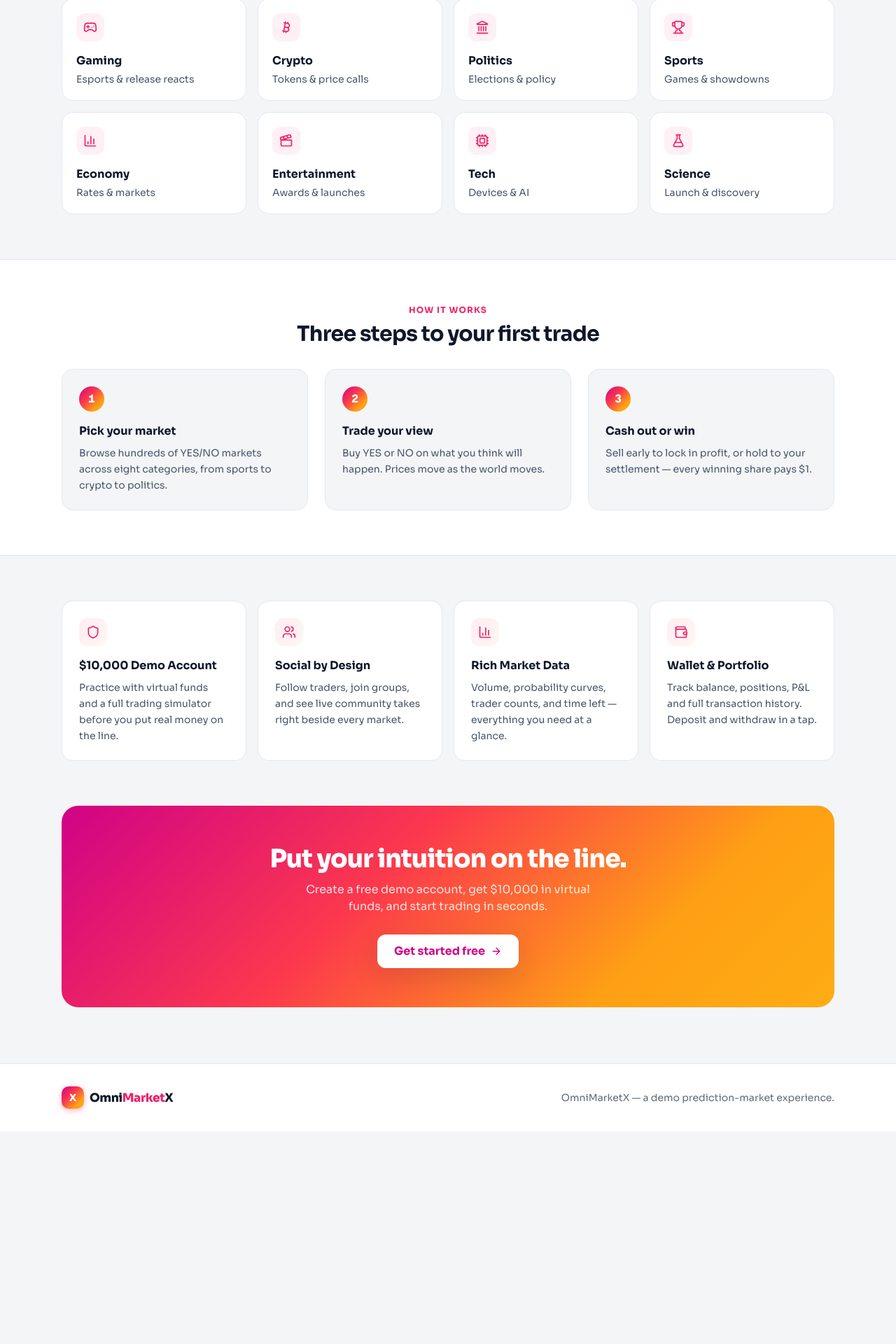
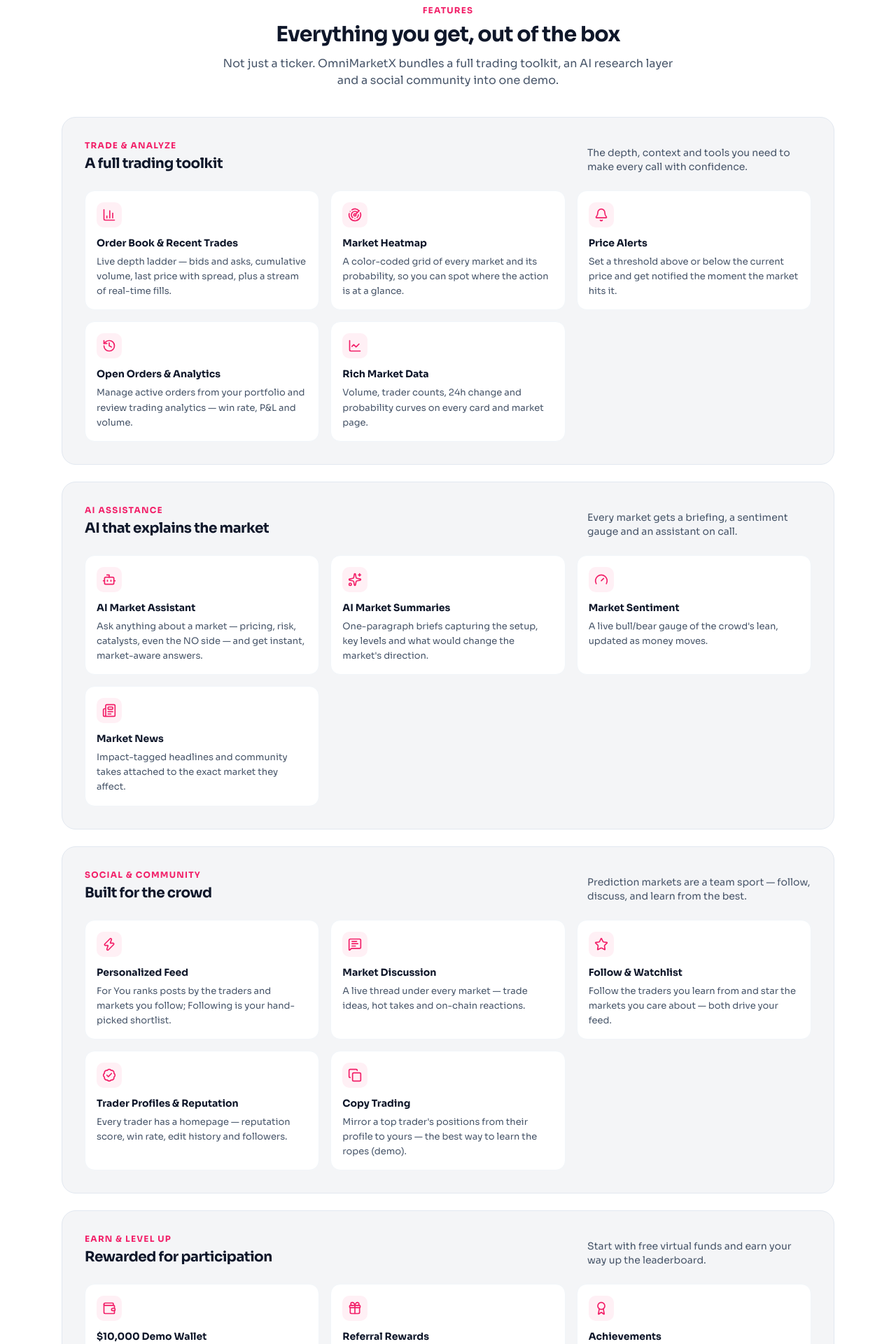
Before and after one commit to Ashwani93333/Omni-MarketX-v2, a Next.js app: page / in a window 1280 px wide. Shown: the part 789-2709 px from the top of the page at 70% size. Before the commit the page ends 2405 px from the top, so only its background shows below. Built offline with nearby package versions, Linux system fonts and the light colour scheme.

Commit message:
Enhanced the onboarding page

```diff
--- a/src/app/(marketing)/page.tsx
+++ b/src/app/(marketing)/page.tsx
@@ -1,17 +1,33 @@
 import {
   ArrowRight,
+  Award,
+  BadgeCheck,
   BarChart3,
+  Bell,
   Bitcoin,
+  Bot,
   Clapperboard,
+  Clock,
+  Copy,
   Cpu,
   FlaskConical,
   Gamepad2,
+  Gauge,
+  Gift,
+  History,
   Landmark,
+  LineChart,
+  MessageSquareText,
+  Newspaper,
+  Radar,
   Shield,
   Sparkles,
+  Star,
   Trophy,
   Users,
+  UsersRound,
   Wallet,
+  Zap,
 } from "lucide-react";
 import Link from "next/link";
 
@@ -39,37 +55,147 @@ const howItWorks = [
   {
     step: "Pick your market",
     text: "Browse hundreds of YES/NO markets across eight categories, from sports to crypto to politics.",
+    tag: "8 categories",
   },
   {
     step: "Trade your view",
     text: "Buy YES or NO on what you think will happen. Prices move as the world moves.",
+    tag: "50¢–$1 payout",
   },
   {
     step: "Cash out or win",
     text: "Sell early to lock in profit, or hold to your settlement — every winning share pays $1.",
+    tag: "24/7 trading",
   },
 ];
 
-const features = [
+const featureGroups = [
   {
-    icon: <Shield className="h-5 w-5" />,
-    title: "$10,000 Demo Account",
-    text: "Practice with virtual funds and a full trading simulator before you put real money on the line.",
+    eyebrow: "Trade & Analyze",
+    title: "A full trading toolkit",
+    description:
+      "The depth, context and tools you need to make every call with confidence.",
+    features: [
+      {
+        icon: <BarChart3 className="h-5 w-5" />,
+        title: "Order Book & Recent Trades",
+        text: "Live depth ladder — bids and asks, cumulative volume, last price with spread, plus a stream of real-time fills.",
       },
       {
-    icon: <Users className="h-5 w-5" />,
-    title: "Social by Design",
-    text: "Follow traders, join groups, and see live community takes right beside every market.",
+        icon: <Radar className="h-5 w-5" />,
+        title: "Market Heatmap",
+        text: "A color-coded grid of every market and its probability, so you can spot where the action is at a glance.",
       },
       {
-    icon: <BarChart3 className="h-5 w-5" />,
-    title: "Rich Market Data",
-    text: "Volume, probability curves, trader counts, and time left — everything you need at a glance.",
+        icon: <Bell className="h-5 w-5" />,
+        title: "Price Alerts",
+        text: "Set a threshold above or below the current price and get notified the moment the market hits it.",
       },
       {
+        icon: <History className="h-5 w-5" />,
+        title: "Open Orders & Analytics",
+        text: "Manage active orders from your portfolio and review trading analytics — win rate, P&L and volume.",
+      },
+      {
+        icon: <LineChart className="h-5 w-5" />,
+        title: "Rich Market Data",
+        text: "Volume, trader counts, 24h change and probability curves on every card and market page.",
+      },
+    ],
+  },
+  {
+    eyebrow: "AI Assistance",
+    title: "AI that explains the market",
+    description:
+      "Every market gets a briefing, a sentiment gauge and an assistant on call.",
+    features: [
+      {
+        icon: <Bot className="h-5 w-5" />,
+        title: "AI Market Assistant",
+        text: "Ask anything about a market — pricing, risk, catalysts, even the NO side — and get instant, market-aware answers.",
+      },
+      {
+        icon: <Sparkles className="h-5 w-5" />,
+        title: "AI Market Summaries",
+        text: "One-paragraph briefs capturing the setup, key levels and what would change the market's direction.",
+      },
+      {
+        icon: <Gauge className="h-5 w-5" />,
+        title: "Market Sentiment",
+        text: "A live bull/bear gauge of the crowd's lean, updated as money moves.",
+      },
+      {
+        icon: <Newspaper className="h-5 w-5" />,
+        title: "Market News",
+        text: "Impact-tagged headlines and community takes attached to the exact market they affect.",
+      },
+    ],
+  },
+  {
+    eyebrow: "Social & Community",
+    title: "Built for the crowd",
+    description:
+      "Prediction markets are a team sport — follow, discuss, and learn from the best.",
+    features: [
+      {
+        icon: <Zap className="h-5 w-5" />,
+        title: "Personalized Feed",
+        text: "For You ranks posts by the traders and markets you follow; Following is your hand-picked shortlist.",
+      },
+      {
+        icon: <MessageSquareText className="h-5 w-5" />,
+        title: "Market Discussion",
+        text: "A live thread under every market — trade ideas, hot takes and on-chain reactions.",
+      },
+      {
+        icon: <Star className="h-5 w-5" />,
+        title: "Follow & Watchlist",
+        text: "Follow the traders you learn from and star the markets you care about — both drive your feed.",
+      },
+      {
+        icon: <BadgeCheck className="h-5 w-5" />,
+        title: "Trader Profiles & Reputation",
+        text: "Every trader has a homepage — reputation score, win rate, edit history and followers.",
+      },
+      {
+        icon: <Copy className="h-5 w-5" />,
+        title: "Copy Trading",
+        text: "Mirror a top trader's positions from their profile to yours — the best way to learn the ropes (demo).",
+      },
+    ],
+  },
+  {
+    eyebrow: "Earn & Level Up",
+    title: "Rewarded for participation",
+    description:
+      "Start with free virtual funds and earn your way up the leaderboard.",
+    features: [
+      {
         icon: <Wallet className="h-5 w-5" />,
-    title: "Wallet & Portfolio",
-    text: "Track balance, positions, P&L and full transaction history. Deposit and withdraw in a tap.",
+        title: "$10,000 Demo Wallet",
+        text: "A full trading simulator with virtual USDC — deposits, withdrawals and a portfolio that tracks everything.",
+      },
+      {
+        icon: <Gift className="h-5 w-5" />,
+        title: "Referral Rewards",
+        text: "Invite friends to unlock milestone bonuses — and double every reward when you upgrade to Pro.",
+      },
+      {
+        icon: <Award className="h-5 w-5" />,
+        title: "Achievements",
+        text: "Unlock badges for milestones, streaks and style as you trade.",
+      },
+      {
+        icon: <Trophy className="h-5 w-5" />,
+        title: "Advanced Leaderboards",
+        text: "Weekly and seasonal podiums, run-up momentum and the most-followed traders on the platform.",
+      },
+      {
+        icon: <UsersRound className="h-5 w-5" />,
+        title: "Live Activity Feed",
+        text: "A rolling timeline of every trade, market move, milestone and alert across the community.",
+      },
+    ],
   },
 ];
 
@@ -83,6 +209,7 @@ export default function LandingPage() {
             {[
               { label: "Markets", href: "/markets" },
               { label: "Trending", href: "/trending" },
+              { label: "Features", href: "#features" },
               { label: "Categories", href: "#categories" },
               { label: "How it works", href: "#how-it-works" },
             ].map((link) => (
@@ -118,14 +245,15 @@ export default function LandingPage() {
           <div className="mx-auto max-w-3xl text-center">
             <span className="inline-flex items-center gap-2 rounded-full border border-primary/20 bg-primary-light/50 px-3.5 py-1.5 text-xs font-bold text-primary">
               <Sparkles className="h-3.5 w-3.5" />
-              Demo trading · $10,000 virtual funds
+              Demo trading · $10,000 virtual funds · all features included
             </span>
             <h1 className="mt-6 text-4xl font-extrabold leading-[1.05] tracking-tight text-text-primary sm:text-6xl">
               The World&rsquo;s Leading Social Prediction Market.
             </h1>
             <p className="mx-auto mt-5 max-w-xl text-lg text-text-secondary">
               Trade on what you know. Compete. Discuss. Discover. Put your
-              intuition to work across sports, crypto, politics and more.
+              intuition to work across sports, crypto, politics and more — with
+              AI research, copy trading and a community that talks back.
             </p>
             <div className="mt-8 flex flex-wrap items-center justify-center gap-3">
               <Link
@@ -146,7 +274,7 @@ export default function LandingPage() {
               {[
                 { value: "8", label: "Categories" },
                 { value: "700+", label: "Live markets" },
-                { value: "24/7", label: "Trading" },
+                { value: "19", label: "Built-in features" },
                 { value: "$10K", label: "Demo funds" },
               ].map((stat) => (
                 <div key={stat.label} className="bg-surface px-4 py-5">
@@ -162,7 +290,98 @@ export default function LandingPage() {
           </div>
         </section>
 
-        <section id="categories" className="mx-auto max-w-6xl px-4 pb-16 sm:px-6">
+        <section
+          id="features"
+          className="border-y border-border bg-surface py-16"
+        >
+          <div className="mx-auto max-w-6xl px-4 sm:px-6">
+            <div className="mx-auto max-w-2xl text-center">
+              <p className="text-xs font-bold uppercase tracking-widest text-primary">
+                Features
+              </p>
+              <h2 className="mt-2 text-2xl font-bold tracking-tight text-text-primary sm:text-3xl">
+                Everything you get, out of the box
+              </h2>
+              <p className="mt-3 text-base text-text-secondary">
+                Not just a ticker. OmniMarketX bundles a full trading toolkit,
+                an AI research layer and a social community into one demo.
+              </p>
+            </div>
+
+            <div className="mt-10 space-y-6">
+              {featureGroups.map((group) => (
+                <section
+                  key={group.eyebrow}
+                  className="rounded-[20px] border border-border bg-background p-6 sm:p-8"
+                >
+                  <div className="flex flex-wrap items-end justify-between gap-2">
+                    <div>
+                      <p className="text-xs font-bold uppercase tracking-widest text-primary">
+                        {group.eyebrow}
+                      </p>
+                      <h3 className="mt-1 text-xl font-bold tracking-tight text-text-primary">
+                        {group.title}
+                      </h3>
+                    </div>
+                    <p className="max-w-xs text-sm text-text-secondary">
+                      {group.description}
+                    </p>
+                  </div>
+                  <div className="mt-6 grid grid-cols-1 gap-4 sm:grid-cols-2 lg:grid-cols-3">
+                    {group.features.map((feature) => (
+                      <div
+                        key={feature.title}
+                        className="rounded-[14px] border border-border-light bg-surface p-4 transition-colors hover:border-primary/30"
+                      >
+                        <span className="flex h-9 w-9 items-center justify-center rounded-[10px] bg-primary-light text-primary">
+                          {feature.icon}
+                        </span>
+                        <p className="mt-3 text-sm font-bold text-text-primary">
+                          {feature.title}
+                        </p>
+                        <p className="mt-1.5 text-[13px] leading-relaxed text-text-secondary">
+                          {feature.text}
+                        </p>
+                      </div>
+                    ))}
+                  </div>
+                </section>
+              ))}
+            </div>
+
+            <div className="mt-8 flex flex-wrap items-center justify-center gap-2">
+              {[
+                "Order book",
+                "AI assistant",
+                "Personalized feed",
+                "Copy trading",
+                "Referral rewards",
+                "Watchlist",
+                "Price alerts",
+                "Achievements",
+                "Market heatmap",
+                "Trader reputation",
+                "Market news",
+                "Advanced leaderboards",
+                "Wallet & withdrawals",
+                "Notifications",
+              ].map((chip) => (
+                <span
+                  key={chip}
+                  className="inline-flex items-center rounded-full border border-border bg-surface px-3 py-1 text-xs font-semibold text-text-secondary"
+                >
+                  <CheckDot />
+                  {chip}
+                </span>
+              ))}
+            </div>
+          </div>
+        </section>
+
+        <section
+          id="categories"
+          className="mx-auto max-w-6xl px-4 py-16 sm:px-6"
+        >
           <div className="flex items-end justify-between">
             <div>
               <p className="text-xs font-bold uppercase tracking-widest text-primary">
@@ -220,9 +439,15 @@ export default function LandingPage() {
                   key={item.step}
                   className="rounded-[16px] border border-border bg-background p-6"
                 >
+                  <div className="flex items-center justify-between">
                     <span className="number-tight flex h-9 w-9 items-center justify-center rounded-full bg-gradient-brand text-base font-extrabold text-white">
                       {i + 1}
                     </span>
+                    <span className="inline-flex items-center gap-1 rounded-md bg-primary-light px-2 py-0.5 text-[11px] font-bold text-primary">
+                      <Clock className="h-3 w-3" />
+                      {item.tag}
+                    </span>
+                  </div>
                   <p className="mt-4 text-base font-bold text-text-primary">
                     {item.step}
                   </p>
@@ -236,23 +461,33 @@ export default function LandingPage() {
         </section>
 
         <section className="mx-auto max-w-6xl px-4 py-16 sm:px-6">
-          <div className="grid grid-cols-1 gap-4 sm:grid-cols-2 lg:grid-cols-4">
-            {features.map((feature) => (
-              <div
-                key={feature.title}
-                className="rounded-[16px] border border-border bg-surface p-6"
+          <div className="mx-auto max-w-2xl text-center">
+            <p className="text-xs font-bold uppercase tracking-widest text-primary">
+              Who it&rsquo;s for
+            </p>
+            <h2 className="mt-2 text-2xl font-bold tracking-tight text-text-primary sm:text-3xl">
+              Buy the dip, call the winner, prove the doubters wrong
+            </h2>
+            <p className="mt-3 text-base text-text-secondary">
+              From casual fans predicting game nights to serious traders running
+              full portfolios — there&rsquo;s a market for every opinion, and a
+              board every week to brag to.
+            </p>
+            <div className="mt-6 flex flex-wrap items-center justify-center gap-2">
+              {[
+                { icon: <Shield className="h-4 w-4" />, label: "$10,000 free demo" },
+                { icon: <Users className="h-4 w-4" />, label: "Community groups" },
+                { icon: <Gift className="h-4 w-4" />, label: "Referral rewards" },
+              ].map((item) => (
+                <span
+                  key={item.label}
+                  className="inline-flex items-center gap-1.5 rounded-full border border-border bg-surface px-3.5 py-1.5 text-xs font-semibold text-text-primary"
                 >
-                <span className="flex h-10 w-10 items-center justify-center rounded-[12px] bg-gradient-soft text-primary">
-                  {feature.icon}
+                  <span className="text-primary">{item.icon}</span>
+                  {item.label}
                 </span>
-                <p className="mt-4 text-base font-bold text-text-primary">
-                  {feature.title}
-                </p>
-                <p className="mt-2 text-sm leading-relaxed text-text-secondary">
-                  {feature.text}
-                </p>
+              ))}
             </div>
-            ))}
           </div>
         </section>
 
@@ -264,7 +499,7 @@ export default function LandingPage() {
               </h2>
               <p className="mx-auto mt-3 max-w-md text-base text-white/85">
                 Create a free demo account, get $10,000 in virtual funds, and
-                start trading in seconds.
+                start trading in seconds — with every feature unlocked.
               </p>
               <Link
                 href="/home"
@@ -289,3 +524,20 @@ export default function LandingPage() {
     </div>
   );
 }
+
+function CheckDot() {
+  return (
+    <svg
+      viewBox="0 0 16 16"
+      className="mr-1.5 h-3.5 w-3.5 text-success"
+      aria-hidden="true"
+      fill="none"
+      stroke="currentColor"
+      strokeWidth="2"
+      strokeLinecap="round"
+      strokeLinejoin="round"
+    >
+      <path d="M3.5 8.5l3 3 6-7" />
+    </svg>
+  );
+}
```
Also changed, not shown: 1 other file (tests, documents, lock files or other folders). Lines whose indentation alone changed are shown as unchanged.
